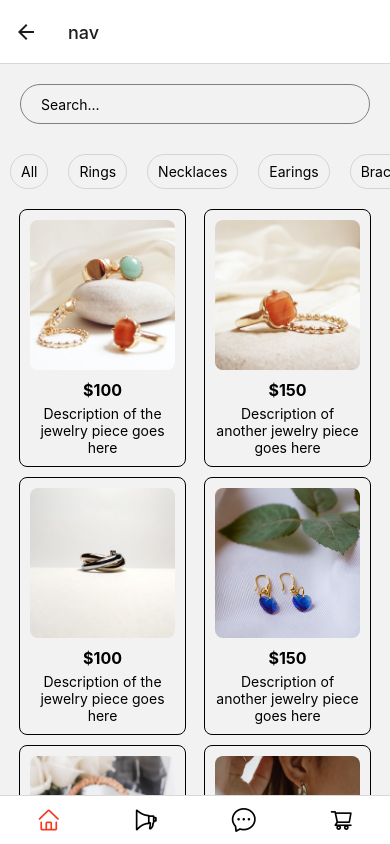
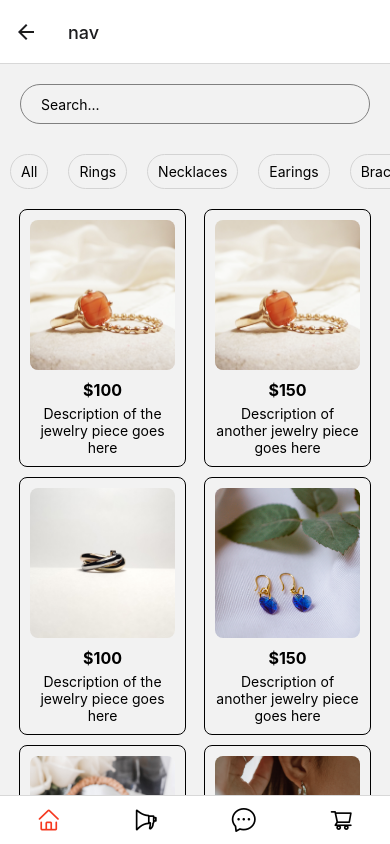
Before and after one commit to Oumaima-chiha/Accessory-website, a React Native app in the folder client/accessory/: screen /nav in a window 390 px wide. Built offline with nearby package versions, Linux system fonts and the light colour scheme.

Commit message:
navigation done

```diff
--- a/client/accessory/routes/Navigator.js
+++ b/client/accessory/routes/Navigator.js
@@ -9,6 +9,7 @@ import Notification from '../screens/Notifcation';
 import Messages from '../screens/Messages';
 import Cart from '../screens/Cart';
 import JewelryBox from '../screens/JewleryBox';
+import JewelryDetails from '../screens/JewleryDetails';
 
 
 const Stack = createStackNavigator();
@@ -17,13 +18,14 @@ function AppNavigation() {
   return (
     <NavigationContainer>
       <Stack.Navigator>
-        <Stack.Screen name="Home" component={LandingPage} />
+        <Stack.Screen name="Home" component={LandingPage} options={{headerShown:false}} />
         <Stack.Screen name="home" component={HomePage} />
         <Stack.Screen name="nav" component={TabNav} />
         <Stack.Screen name="notification" component={Notification} />
         <Stack.Screen name="messages" component={Messages} />
         <Stack.Screen name="cart" component={Cart} />
         <Stack.Screen name="Jewlery" component={JewelryBox} />
+        <Stack.Screen name="details" component={JewelryDetails} />
 
 
       </Stack.Navigator>
--- a/client/accessory/screens/JewleryBox.jsx
+++ b/client/accessory/screens/JewleryBox.jsx
@@ -1,23 +1,38 @@
 import React from 'react';
-import { View, Image, Text, StyleSheet, ScrollView } from 'react-native';
+import { View, Image, Text, StyleSheet, ScrollView, TouchableOpacity } from 'react-native';
 import { Images } from '../contants';
+import { useNavigation } from '@react-navigation/native';
 
 
 const JewelryBox = () => {
+    const navigation = useNavigation();
+    const handleItemPress = (item) => {
+        navigation.navigate('details', { item });
+      };
+      const jewelryItems = [
+        {
+          id: 1,
+          image: Images.RINGS,
+          name: 'Necklace 1',
+          description: 'Description of Necklace 1',
+          price: '$100',
+        },
+      ];
   return (
     <ScrollView contentContainerStyle={styles.scrollView} showsVerticalScrollIndicator={false}>
       <View style={styles.container}>
         {/* Box 1 */}
-        <View style={styles.box}>
+        <TouchableOpacity style={styles.box} key={"1"} onPress={() => handleItemPress(jewelryItems[0])}>
+
+
           <Image
-            source={Images.RINGS}
+            source={Images.RING}
             style={styles.image}
             resizeMode="cover"
           />
           <Text style={styles.price}>$100</Text>
           <Text style={styles.description}>Description of the jewelry piece goes here</Text>
-        </View>
-
+</TouchableOpacity>
         {/* Box 2 */}
         <View style={styles.box}>
           <Image
--- /dev/null
+++ b/client/accessory/screens/JewleryDetails.jsx
@@ -0,0 +1,49 @@
+import React from 'react';
+import { View, Image, Text, Button, StyleSheet } from 'react-native';
+
+const JewelryDetails = ({ route }) => {
+  const { item } = route.params;
+
+  const handleAddToCart = () => {
+    // Implement logic to add item to cart
+  };
+  return (
+    <View style={styles.container}>
+      <Image source={item.image} style={styles.image} resizeMode="cover" />
+      <Text style={styles.name}>{item.name}</Text>
+      <Text style={styles.description}>{item.description}</Text>
+      <Text style={styles.price}>{item.price}</Text>
+      <Button title="Add to Cart" onPress={handleAddToCart} />
+    </View>
+  );
+};
+
+const styles = StyleSheet.create({
+  container: {
+    flex: 1,
+    alignItems: 'center',
+    justifyContent: 'center',
+  },
+  image: {
+    width: 200,
+    height: 200,
+    borderRadius: 8,
+    marginBottom: 10,
+  },
+  name: {
+    fontSize: 20,
+    fontWeight: 'bold',
+    marginBottom: 5,
+  },
+  description: {
+    textAlign: 'center',
+    marginBottom: 10,
+  },
+  price: {
+    fontWeight: 'bold',
+    fontSize: 18,
+    marginBottom: 10,
+  },
+});
+
+export default JewelryDetails;
--- a/client/accessory/screens/TabNav.jsx
+++ b/client/accessory/screens/TabNav.jsx
@@ -41,7 +41,7 @@ const TabNav = () => {
         component={Notification}
         options={{
           tabBarIcon: ({ focused, color, size }) => (
-            <AntDesign name="notification" size={24} color="black" />
+            <AntDesign name="notification" size={24}  color={focused ? Colors.DEFAULT_RED : "black"}/>
           ),
         }}
       ></Tab.Screen>
@@ -50,7 +50,7 @@ const TabNav = () => {
         component={Messages}
         options={{
           tabBarIcon: ({ focused, color, size }) => (
-            <AntDesign name="message1" size={24} color="black" />
+            <AntDesign name="message1" size={24}  color={focused ? Colors.DEFAULT_RED : "black"} />
           ),
         }}
       ></Tab.Screen>
@@ -59,7 +59,7 @@ const TabNav = () => {
         component={Cart}
         options={{
           tabBarIcon: ({ focused, color, size }) => (
-            <AntDesign name="shoppingcart" size={24} color="black" />
+            <AntDesign name="shoppingcart" size={24}  color={focused ? Colors.DEFAULT_RED : "black"}/>
           ),
         }}
       ></Tab.Screen>
```
Also changed, not shown: client/package.json (deleted, +0 -17 lines), 1 other file (tests, documents, lock files or other folders).
